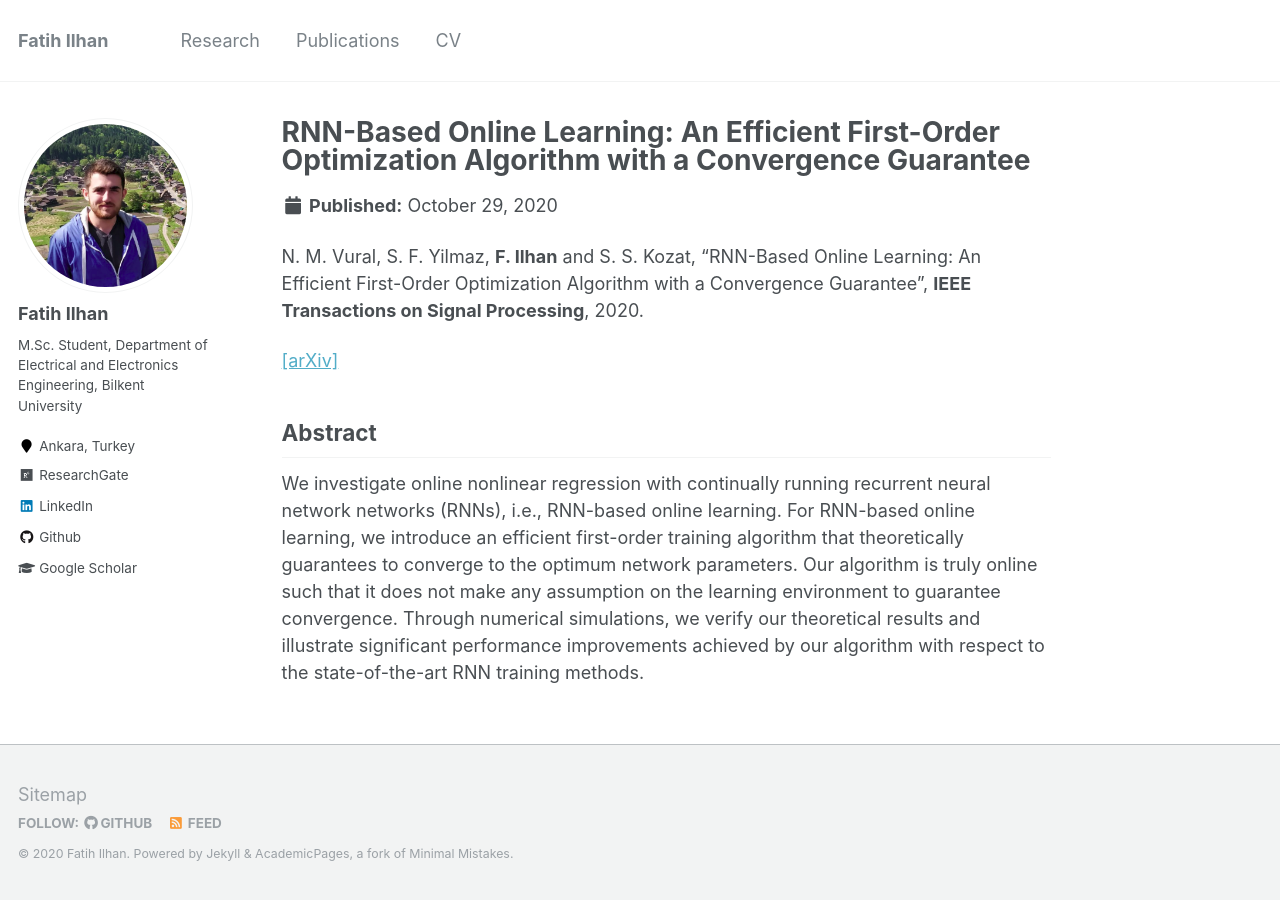
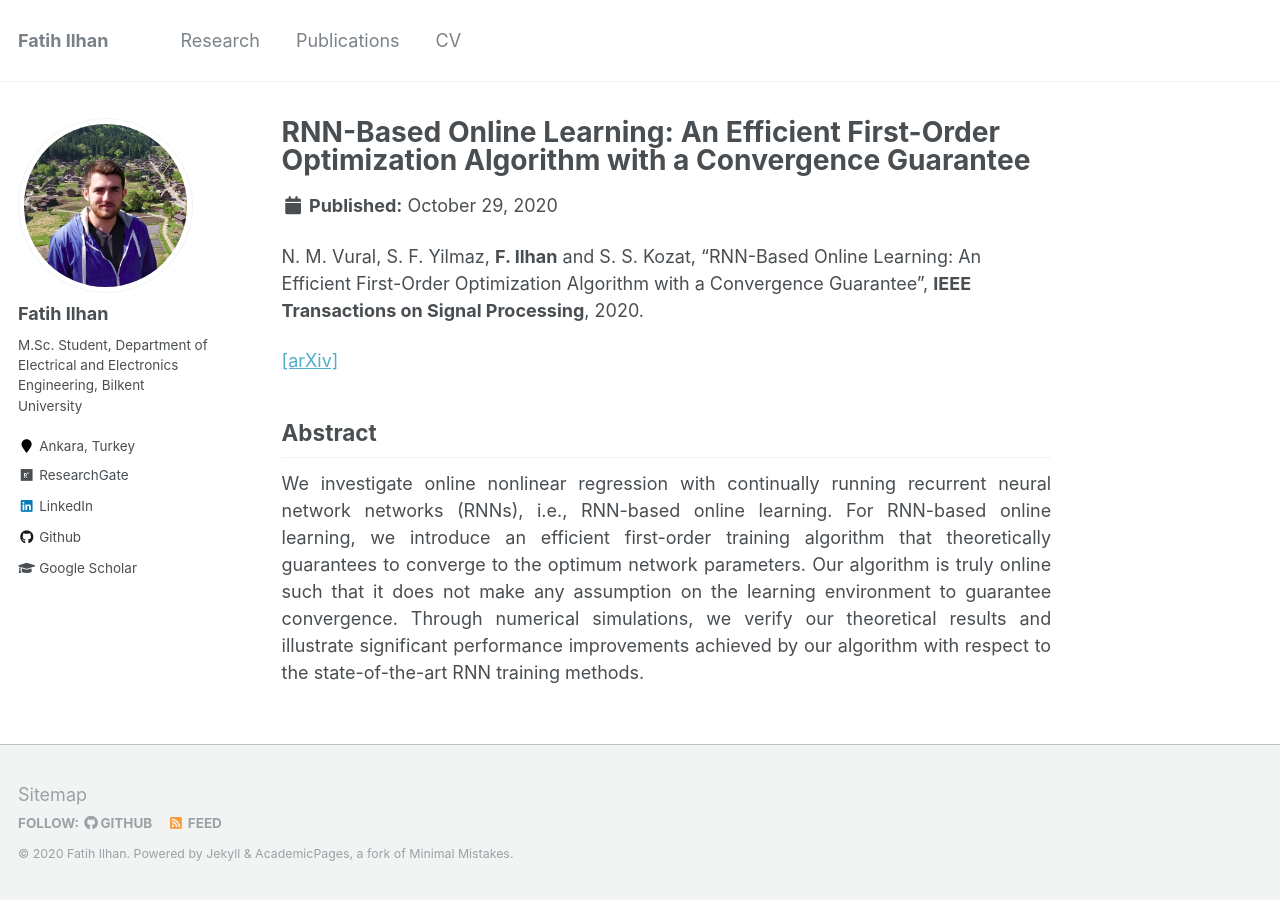
Before and after one commit to fatih-ilhan/fatih-ilhan.github.io, a Jekyll site: the page built from _publications/RNNOL.md, in a window 1280 px wide. Built offline with Jekyll 4.4.1, drawn with Linux system fonts in a browser that asks for light colours.

Commit message:
Update RNNOL.md

```diff
--- a/_publications/RNNOL.md
+++ b/_publications/RNNOL.md
@@ -9,4 +9,4 @@ N. M. Vural, S. F. Yilmaz, <b>F. Ilhan</b> and S. S. Kozat, "RNN-Based Online Le
 
 
 ## Abstract
-We investigate online nonlinear regression with continually running recurrent neural network networks (RNNs), i.e., RNN-based online learning. For RNN-based online learning, we introduce an efficient first-order training algorithm that theoretically guarantees to converge to the optimum network parameters. Our algorithm is truly online such that it does not make any assumption on the learning environment to guarantee convergence. Through numerical simulations, we verify our theoretical results and illustrate significant performance improvements achieved by our algorithm with respect to the state-of-the-art RNN training methods.
+<div style="text-align: justify">We investigate online nonlinear regression with continually running recurrent neural network networks (RNNs), i.e., RNN-based online learning. For RNN-based online learning, we introduce an efficient first-order training algorithm that theoretically guarantees to converge to the optimum network parameters. Our algorithm is truly online such that it does not make any assumption on the learning environment to guarantee convergence. Through numerical simulations, we verify our theoretical results and illustrate significant performance improvements achieved by our algorithm with respect to the state-of-the-art RNN training methods.</div>
```
